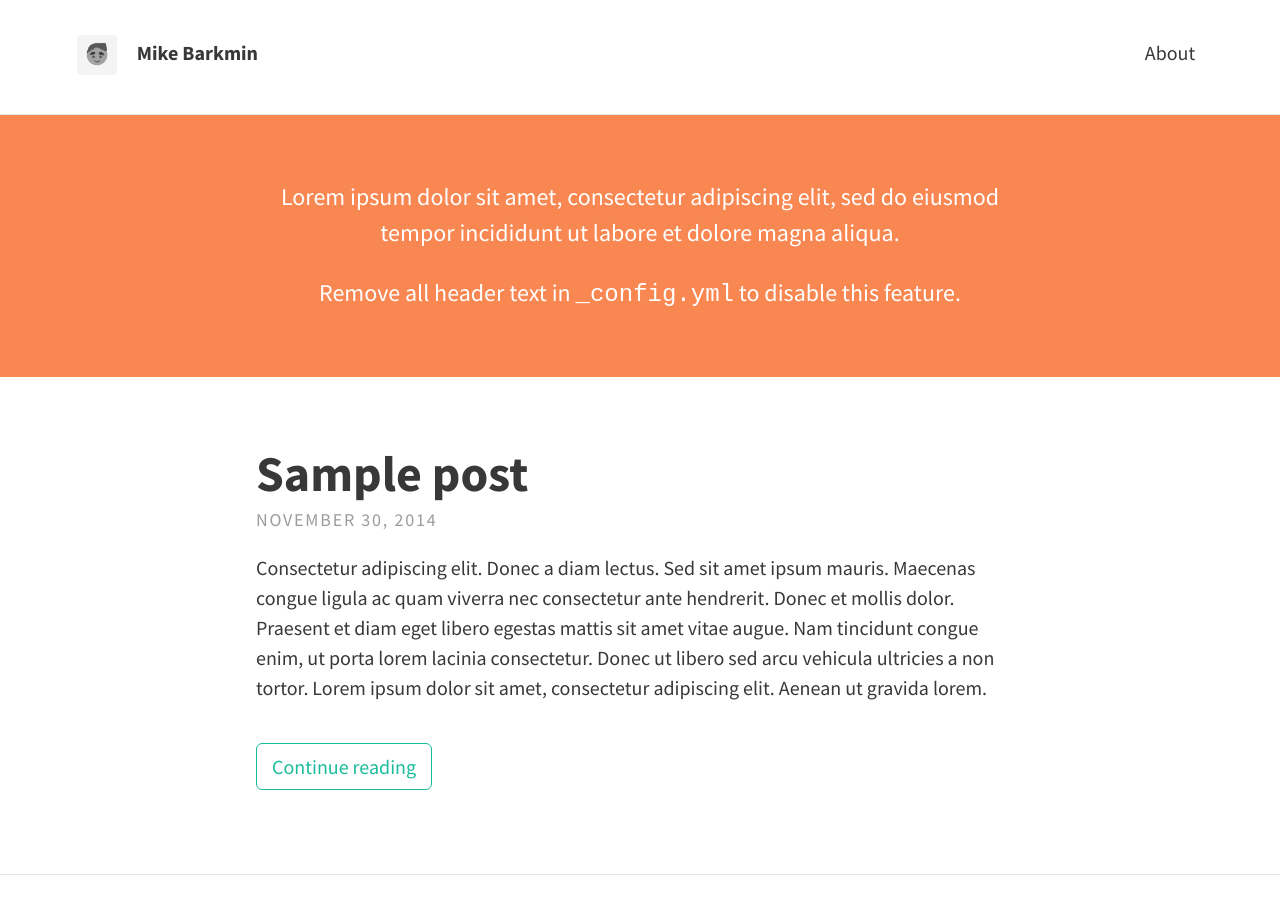
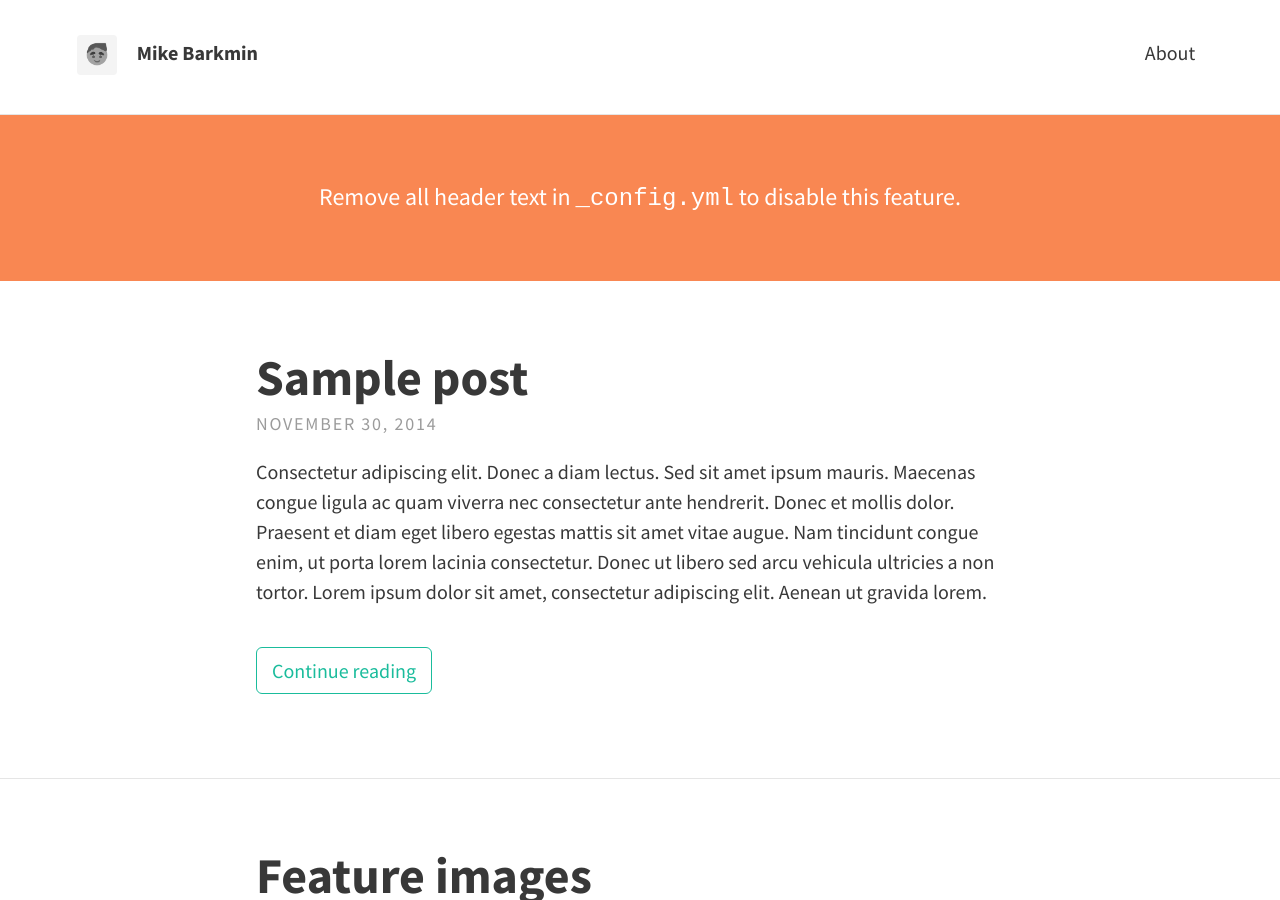
Before and after one commit to FlorianLudwig/blog-barkmin-eu, a Jekyll site: the page built from index.html, in a window 1280 px wide and 900 px high. Built offline with Jekyll 4.4.1, drawn with Linux system fonts in a browser that asks for light colours; nearby versions of some CDN libraries; the list of posts is cut into pages by our own code.

Commit message:
Type Theme

```diff
--- a/_config.yml
+++ b/_config.yml
@@ -11,8 +11,7 @@ theme:
   description: "A website with blog posts and pages" # used by search engines
 
   # Header and footer text
-  header_text: >
-     <p>Lorem ipsum dolor sit amet, consectetur adipiscing elit, sed do eiusmod tempor incididunt ut labore et dolore magna aliqua.</p>
+  header_text:
 
      <p>Remove all header text in <code>_config.yml</code> to disable this feature.</p>
   footer_text: >
```
Also changed, not shown: 1 other file.
